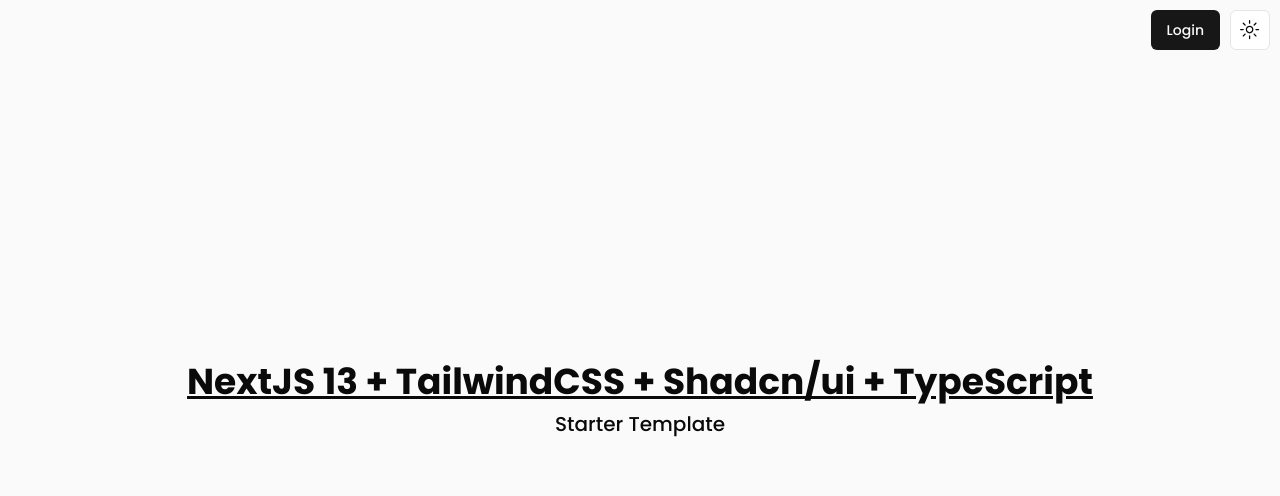
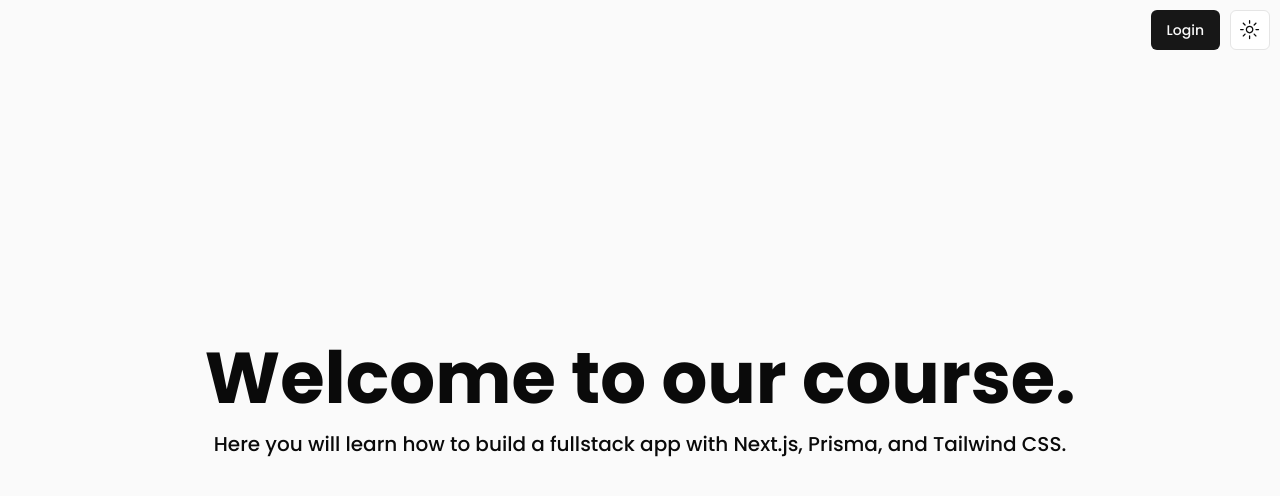
Before and after one commit to caluhm/Next13-Tailwind-ShadCn-TypeScript-Starter, a Next.js app: page / in a window 1280 px wide. Shown: the top 496 px of the page. Built offline with nearby package versions, Linux system fonts and the light colour scheme; no server answers.

Commit message:
negligable changes

```diff
--- a/app/page.tsx
+++ b/app/page.tsx
@@ -1,12 +1,13 @@
 export default function Home() {
   return (
-    <main className="flex h-screen flex-col items-center justify-center p-24 bg-neutral-50 dark:bg-neutral-950 text-neutral-950 dark:text-neutral-50">
-      <div className="flex flex-col gap-2 items-center justify-center">
-        <h1 className="text-4xl font-bold text-center underline underline-offset-2">
-          NextJS 13 + TailwindCSS + Shadcn/ui + TypeScript
-        </h1>
-        <h2 className="text-xl font-medium">Starter Template</h2>
-      </div>
+    <main className="min-h-screen bg-neutral-50 dark:bg-neutral-950 text-neutral-950 dark:text-neutral-50">
+      <section className="flex h-screen flex-col items-center justify-center">
+        <h1 className="text-7xl font-bold">Welcome to our course.</h1>
+        <p className="text-xl mt-4 font-medium">
+          Here you will learn how to build a fullstack app with Next.js, Prisma,
+          and Tailwind CSS.
+        </p>
+      </section>
     </main>
   );
 }
--- a/components/UserNav.tsx
+++ b/components/UserNav.tsx
@@ -93,7 +93,7 @@
     <>
       <DropdownMenu>
         <DropdownMenuTrigger asChild>
-          <Button variant="ghost" className="relative h-9 w-9 rounded-full">
+          <Button variant="ghost" className="relative h-10 w-10 rounded-full">
             <Avatar className="h-10 w-10">
               <AvatarImage src={user?.image!} alt={user?.email!} />
               <AvatarFallback>
@@ -118,16 +118,22 @@
             )}
           </DropdownMenuLabel>
           <DropdownMenuSeparator />
-          <DropdownMenuGroup>
-            <DropdownMenuItem onSelect={() => setIsOpen(true)}>
+
+          <DropdownMenuItem
+            onSelect={() => setIsOpen(true)}
+            className="cursor-pointer"
+          >
             <PersonIcon className="w-4 h-4 mr-2" />
             Profile
           </DropdownMenuItem>
-            <DropdownMenuItem onClick={() => signOut()}>
+          <DropdownMenuSeparator />
+          <DropdownMenuItem
+            onClick={() => signOut()}
+            className="cursor-pointer"
+          >
             <ExitIcon className="w-4 h-4 mr-2" />
             Log out
           </DropdownMenuItem>
-          </DropdownMenuGroup>
         </DropdownMenuContent>
       </DropdownMenu>
 
--- a/components/theme-toggle.tsx
+++ b/components/theme-toggle.tsx
@@ -25,13 +25,22 @@
         </Button>
       </DropdownMenuTrigger>
       <DropdownMenuContent align="end">
-        <DropdownMenuItem onClick={() => setTheme("light")}>
+        <DropdownMenuItem
+          onClick={() => setTheme("light")}
+          className="cursor-pointer"
+        >
           Light
         </DropdownMenuItem>
-        <DropdownMenuItem onClick={() => setTheme("dark")}>
+        <DropdownMenuItem
+          onClick={() => setTheme("dark")}
+          className="cursor-pointer"
+        >
           Dark
         </DropdownMenuItem>
-        <DropdownMenuItem onClick={() => setTheme("system")}>
+        <DropdownMenuItem
+          onClick={() => setTheme("system")}
+          className="cursor-pointer"
+        >
           System
         </DropdownMenuItem>
       </DropdownMenuContent>
```
Lines whose indentation alone changed are shown as unchanged.
